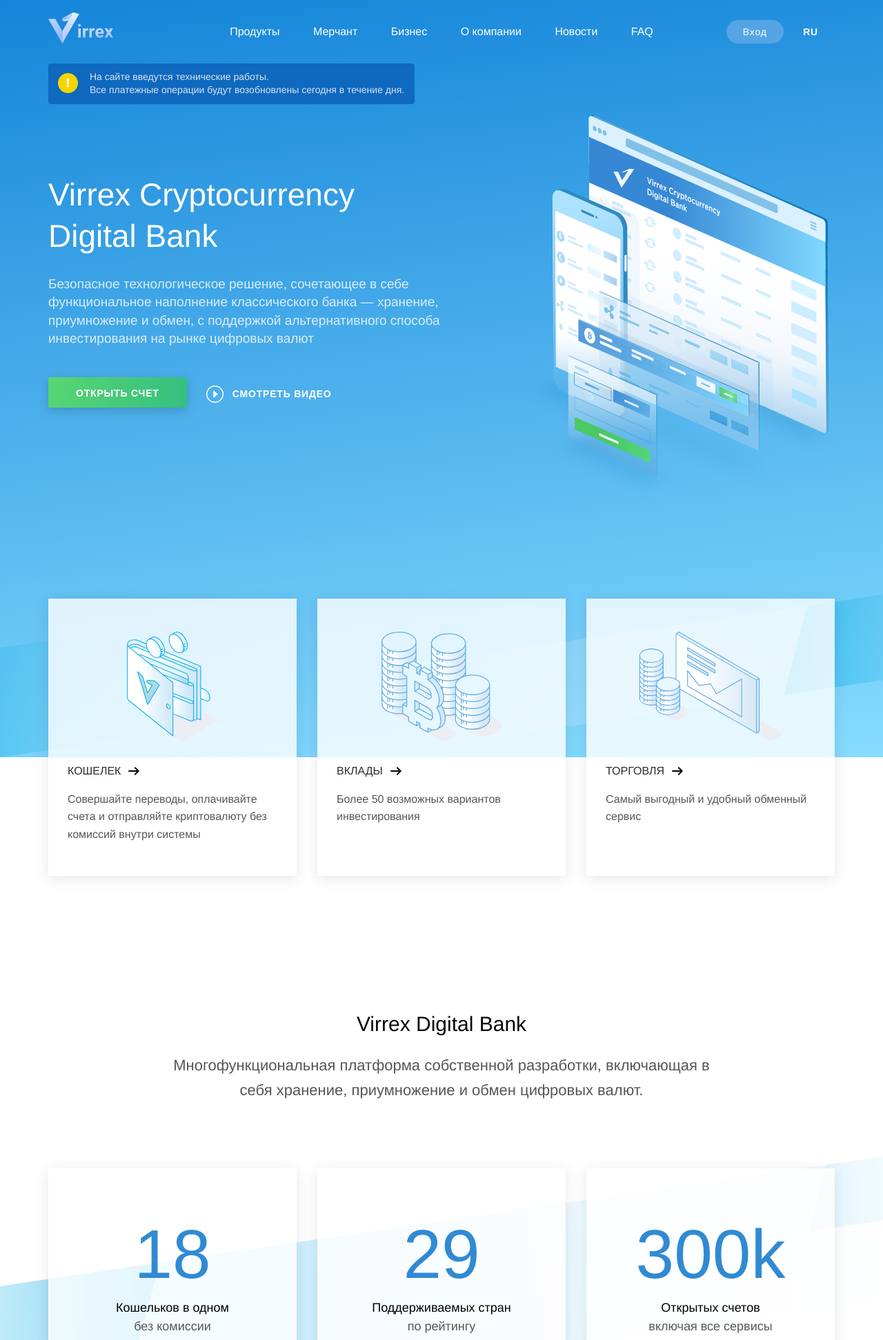
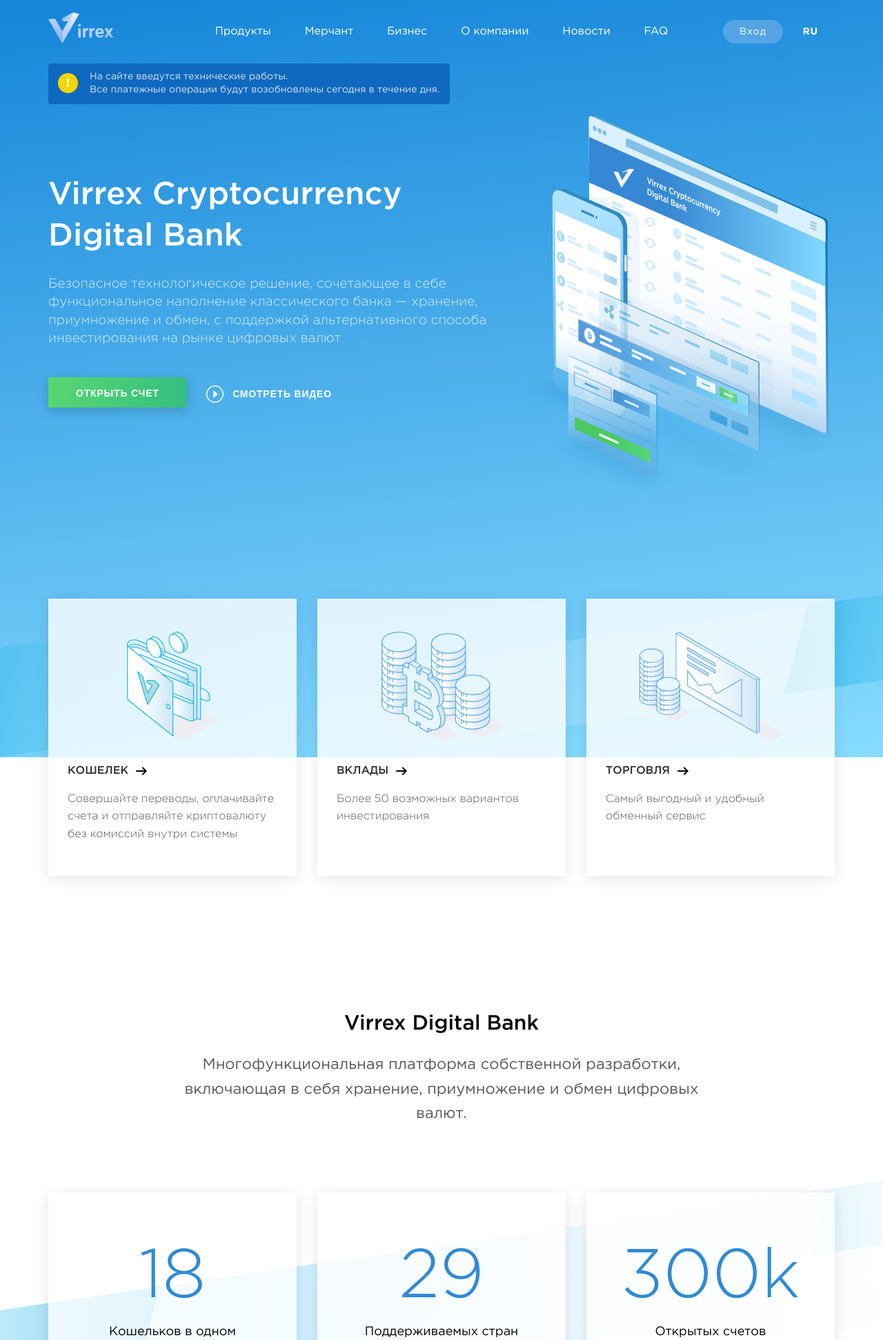
Before and after one commit to clientlab-dev/virrex, a PHP site: page / in a window 1280 px wide. Shown: the top 1943 px of the page at 69% size. Run offline with PHP 8.4, Linux system fonts and the light colour scheme; style sheets or scripts are compiled from the project's sources; some libraries are stand-ins or nearby versions.

Commit message:
Fonts fix

```diff
--- a/assets/scss/_fonts.scss
+++ b/assets/scss/_fonts.scss
@@ -9,8 +9,7 @@
 @font-face {
     font-family: 'Gotham Pro';
     src: url("../assets/fonts/GothamPro.eot");
-
-    //src: local("Gotham Pro"), local("GothamPro"), url("../assets/fonts/GothamPro.eot?#iefix") format("embedded-opentype"), url("../assets/fonts/GothamPro.woff") format("woff"), url("../assets/fonts/GothamPro.ttf") format("truetype");
+    src: url("../assets/fonts/GothamPro.eot?#iefix") format("embedded-opentype"), url("../assets/fonts/GothamPro.woff") format("woff"), url("../assets/fonts/GothamPro.ttf") format("truetype");
     font-weight: normal;
     font-style: normal;
 }
@@ -18,8 +17,7 @@
 @font-face {
     font-family: 'Gotham Pro';
     src: url("../assets/fonts/GothamPro-Light.eot");
-
-    //src: local("Gotham Pro Light"), local("GothamPro-Light"), url("../assets/fonts/GothamPro-Light.eot?#iefix") format("embedded-opentype"), url("../assets/fonts/GothamPro-Light.woff") format("woff"), url("../assets/fonts/GothamPro-Light.ttf") format("truetype");
+    src: url("../assets/fonts/GothamPro-Light.eot?#iefix") format("embedded-opentype"), url("../assets/fonts/GothamPro-Light.woff") format("woff"), url("../assets/fonts/GothamPro-Light.ttf") format("truetype");
     font-weight: 100;
     font-style: normal;
 }
@@ -27,8 +25,7 @@
 @font-face {
     font-family: 'Gotham Pro';
     src: url("../assets/fonts/GothamPro-Medium.eot");
-
-    //src: local("Gotham Pro Medium"), local("GothamPro-Medium"), url("../assets/fonts/GothamPro-Medium.eot?#iefix") format("embedded-opentype"), url("../assets/fonts/GothamPro-Medium.woff") format("woff"), url("../assets/fonts/GothamPro-Medium.ttf") format("truetype");
+    src: url("../assets/fonts/GothamPro-Medium.eot?#iefix") format("embedded-opentype"), url("../assets/fonts/GothamPro-Medium.woff") format("woff"), url("../assets/fonts/GothamPro-Medium.ttf") format("truetype");
     font-weight: 500;
     font-style: normal;
 }
@@ -36,8 +33,7 @@
 @font-face {
     font-family: 'Gotham Pro';
     src: url("../assets/fonts/GothamPro-Italic.eot");
-
-    //src: local("Gotham Pro Italic"), local("GothamPro-Italic"), url("../assets/fonts/GothamPro-Italic.eot?#iefix") format("embedded-opentype"), url("../assets/fonts/GothamPro-Italic.woff") format("woff"), url("../assets/fonts/GothamPro-Italic.ttf") format("truetype");
+    src: url("../assets/fonts/GothamPro-Italic.eot?#iefix") format("embedded-opentype"), url("../assets/fonts/GothamPro-Italic.woff") format("woff"), url("../assets/fonts/GothamPro-Italic.ttf") format("truetype");
     font-weight: normal;
     font-style: italic;
 }
@@ -45,8 +41,7 @@
 @font-face {
     font-family: 'Gotham Pro';
     src: url("../assets/fonts/GothamPro-Bold.eot");
-
-    //src: local("Gotham Pro Bold"), local("GothamPro-Bold"), url("../assets/fonts/GothamPro-Bold.eot?#iefix") format("embedded-opentype"), url("../assets/fonts/GothamPro-Bold.woff") format("woff"), url("../assets/fonts/GothamPro-Bold.ttf") format("truetype");
+    src: url("../assets/fonts/GothamPro-Bold.eot?#iefix") format("embedded-opentype"), url("../assets/fonts/GothamPro-Bold.woff") format("woff"), url("../assets/fonts/GothamPro-Bold.ttf") format("truetype");
     font-weight: bold;
     font-style: normal;
 }
```
